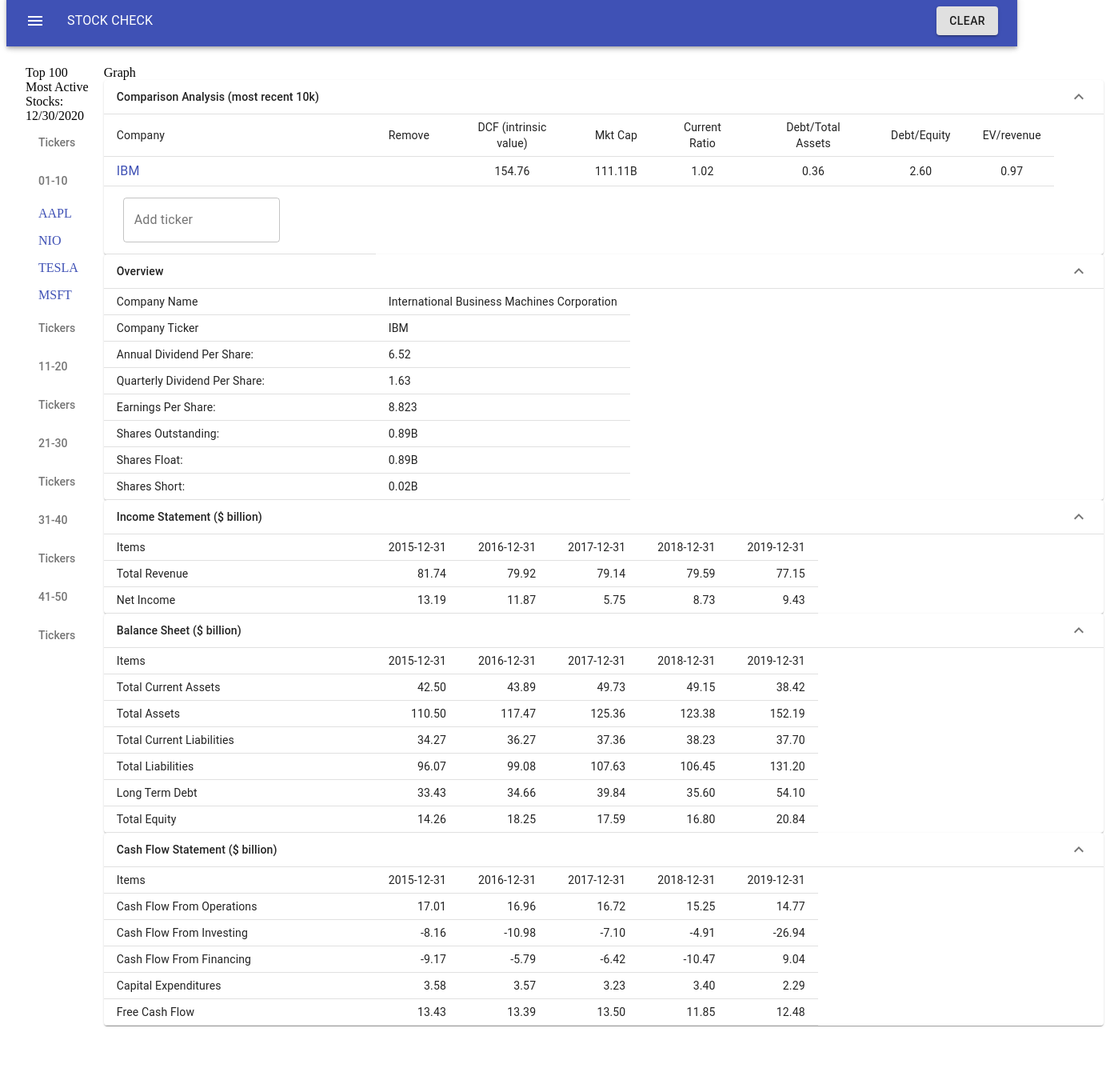
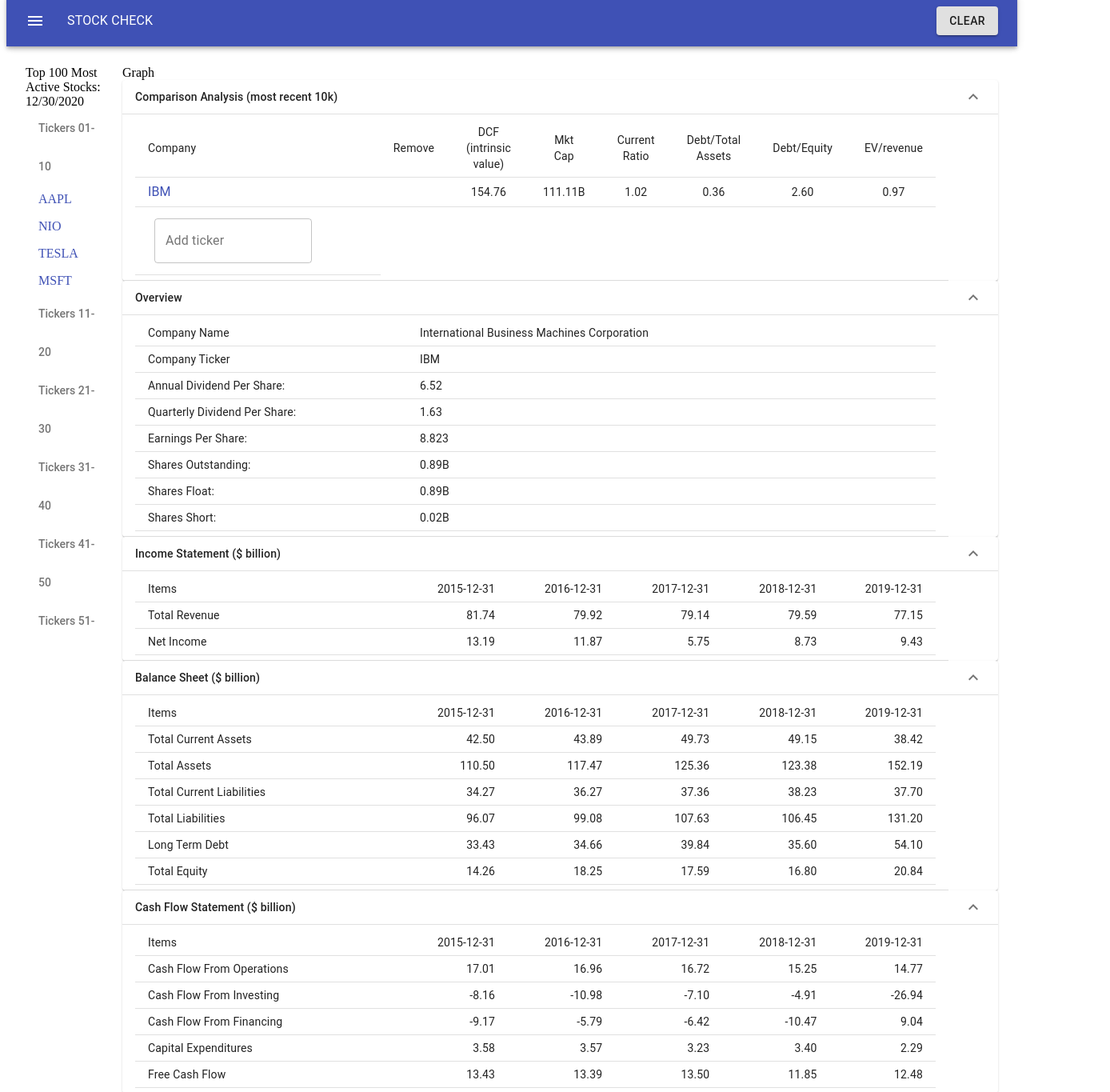
Before and after one commit to linhdangCA/stock-check-app, a React app: page / in a window 1280 px wide. Shown: the part 14-1379 px from the top of the page at 80% size, 1388 px wide, since content can reach past the window. Before the commit the page ends 1320 px from the top, so only its background shows below. Built offline with nearby package versions, Linux system fonts and the light colour scheme; no server answers; the HTML template or start-up script is replaced by a standard one.

Commit message:
refactored to fix table structure regarding divs, tb, tr, td

```diff
--- a/client/src/components/financials/balanceSheet.jsx
+++ b/client/src/components/financials/balanceSheet.jsx
@@ -46,7 +46,11 @@
             </TableRow>
           </TableHead>
           <TableBody>
+            <TableRow>
+              <TableCell>
                 <Collapse in={open} timeout="auto" unmountOnExit>
+                  <Table size="small">
+                    <TableBody>
                       <TableRow>
                         <TableCell width="300">Items</TableCell>
                         {reversedAnnualReports.map((report) => (
@@ -89,7 +93,11 @@
                           <TableCell key={report.totalShareholderEquity} align="right">{(report.totalShareholderEquity/1000000000).toFixed(2)}</TableCell>
                         ))}
                       </TableRow>
+                    </TableBody>
+                  </Table>
                 </Collapse>
+              </TableCell>
+            </TableRow>
           </TableBody>
         </Table>
       </TableContainer>
--- a/client/src/components/financials/cashFlowStatement.jsx
+++ b/client/src/components/financials/cashFlowStatement.jsx
@@ -46,7 +46,11 @@
             </TableRow>
           </TableHead>
           <TableBody>
+            <TableRow>
+              <TableCell>
                 <Collapse in={open} timeout="auto" unmountOnExit>
+                  <Table size="small">
+                    <TableBody>
                       <TableRow>
                           <TableCell width="300">Items</TableCell>
                             {reversedAnnualReports.map((report) => (
@@ -83,7 +87,11 @@
                           <TableCell key={report.operatingCashflow/1000000000 - report.capitalExpenditures/1000000000} align="right">{(report.operatingCashflow/1000000000 - report.capitalExpenditures/1000000000).toFixed(2)}</TableCell>
                         ))}
                       </TableRow>
+                    </TableBody>
+                  </Table>
                 </Collapse>
+              </TableCell>
+            </TableRow>
           </TableBody>
         </Table>
       </TableContainer>
--- a/client/src/components/financials/comparisons.jsx
+++ b/client/src/components/financials/comparisons.jsx
@@ -18,7 +18,7 @@
 
 const useStyles = makeStyles((theme) => ({
   table: {
-    minWidth: 1250,
+    minWidth: 650,
   },
   pointerCursor: "pointer",
 }))
@@ -83,7 +83,7 @@
       <TableContainer component={Paper}>
         <Table className={classes.table} size="small" aria-label="collapsible table">
           <TableHead>
-            <TableRow>
+            <TableRow width="100%">
               <TableCell width="100%">Comparison Analysis (most recent 10k)</TableCell>
               <TableCell>
               <IconButton aria-label="expand row" size="small" onClick={() => setOpen(!open)}>
@@ -93,7 +93,11 @@
             </TableRow>
           </TableHead>
           <TableBody>
+            <TableRow>
+              <TableCell>
                 <Collapse in={open} timeout="auto" unmountOnExit>
+                  <Table size="small">
+                    <TableBody>
                       <TableRow>
                         <TableCell width="300">Company</TableCell>
                         <TableCell align="center">Remove</TableCell>
@@ -139,7 +143,11 @@
                           />
                         </TableCell>
                       </TableRow>
+                    </TableBody>
+                  </Table>
                 </Collapse>
+              </TableCell>
+            </TableRow>
           </TableBody>
         </Table>
       </TableContainer>
--- a/client/src/components/financials/incomeStatement.jsx
+++ b/client/src/components/financials/incomeStatement.jsx
@@ -46,7 +46,11 @@
             </TableRow>
           </TableHead>
           <TableBody>
+            <TableRow>
+              <TableCell>
                 <Collapse in={open} timeout="auto" unmountOnExit>
+                  <Table size="small">
+                    <TableBody>
                       <TableRow>
                       <TableCell width="300">Items</TableCell>
                         {reversedAnnualReports.map((report) => (
@@ -65,7 +69,11 @@
                           <TableCell key={report.netIncome} align="right">{(report.netIncome/1000000000).toFixed(2)}</TableCell>
                         ))}
                       </TableRow>
+                    </TableBody>
+                  </Table>
                 </Collapse>
+              </TableCell>
+            </TableRow>
           </TableBody>
         </Table>
       </TableContainer>
--- a/client/src/components/financials/overview.jsx
+++ b/client/src/components/financials/overview.jsx
@@ -36,7 +36,11 @@
           </TableRow>
         </TableHead>
           <TableBody>
+            <TableRow>
+              <TableCell>
                 <Collapse in={open} timeout="auto" unmountOnExit>
+                  <Table size="small">
+                    <TableBody>
                       <TableRow>
                         <TableCell width="300">Company Name</TableCell>
                         <TableCell>{props.overviewData.Name}</TableCell>
@@ -69,7 +73,11 @@
                         <TableCell width="300">Shares Short:</TableCell>
                         <TableCell>{(props.overviewData.SharesShort / 1000000000).toFixed(2)}B</TableCell>
                       </TableRow>
+                    </TableBody>
+                  </Table>
                 </Collapse>
+              </TableCell>
+            </TableRow>
           </TableBody>
       </Table>
     </TableContainer>
```
Lines whose indentation alone changed are shown as unchanged.
